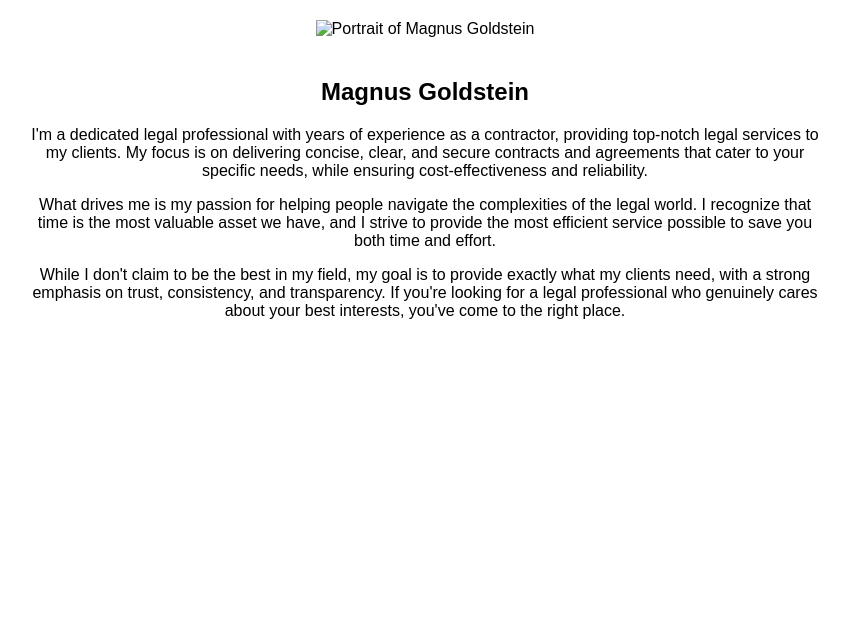
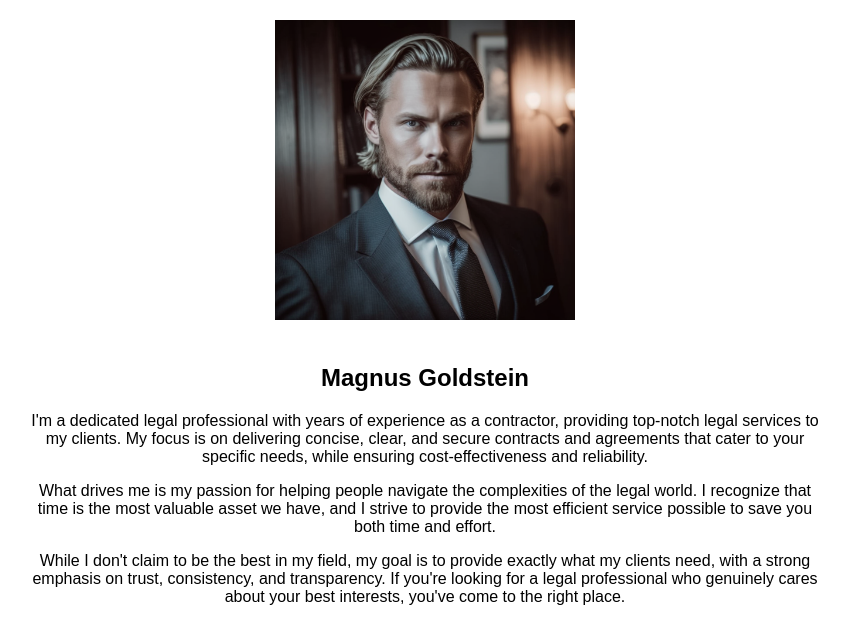
Before and after one commit to Willuminati/magnusgoldstein, a plain HTML site: page index.html in a window 1280 px wide. Shown: the whole page, without its empty margins (215-1064 px from the left). Drawn offline with Linux system fonts and the light colour scheme.

Commit message:
Add Magnus Goldstein portrait and update content

```diff
--- a/index.html
+++ b/index.html
@@ -9,7 +9,7 @@
 </head>
 <body>
   <div class="container">
-    <img src="magnusgoldstein.jpg" alt="Portrait of Magnus Goldstein" id="portrait">
+    <img src="magnusgoldstein.png" alt="Portrait of Magnus Goldstein" id="portrait">
     <section id="about">
       <h1>Magnus Goldstein</h1>
       <p>
```
Also changed, not shown: magnusgoldstein.png (renamed from magnusgoldstein.jpg.png).
